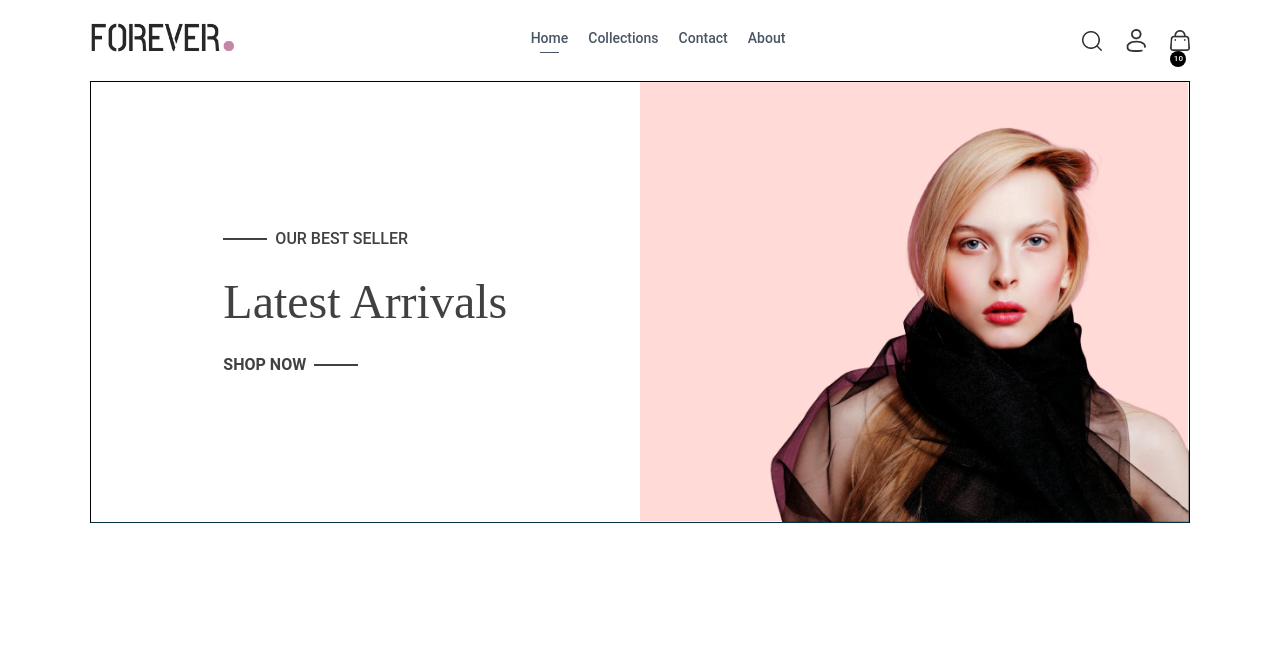
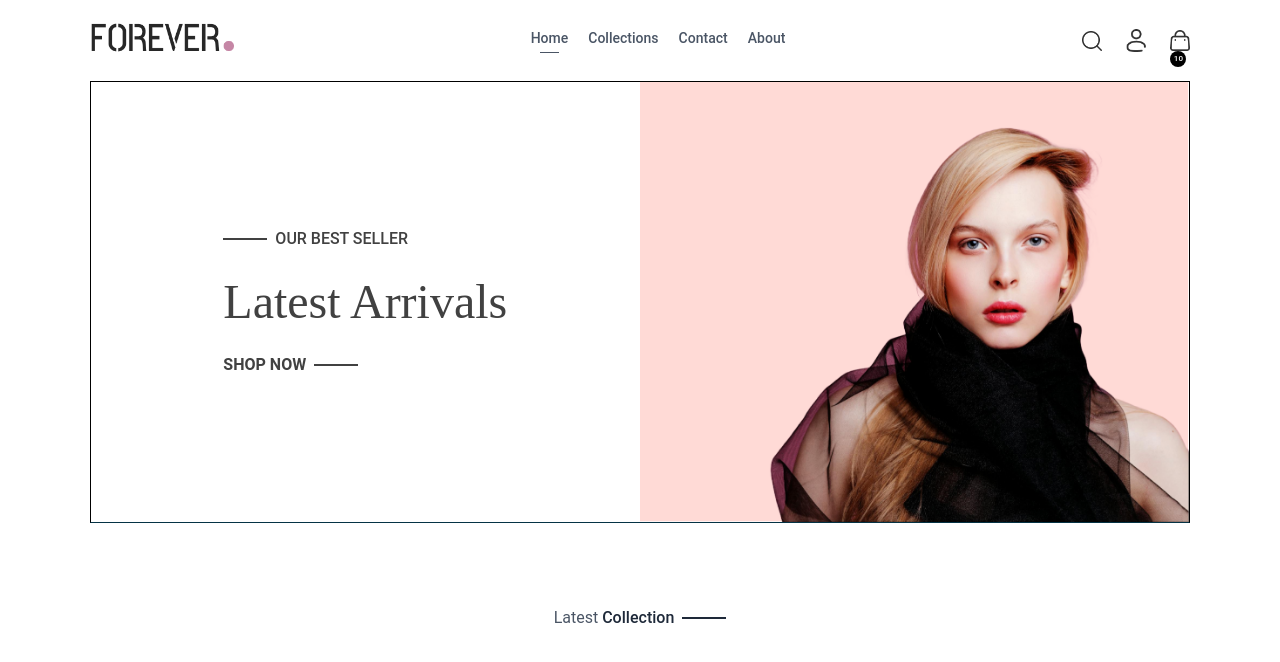
Before and after one commit to mubashirdawood/MERN-E-Commerce-Web-Application-Full-Stack-Project-, a React (Vite) app: page / in a window 1280 px wide. Shown: the top 662 px of the page. Built offline with nearby package versions, Linux system fonts and the light colour scheme.

Commit message:
Hero sections

```diff
--- a/src/components/Hero.jsx
+++ b/src/components/Hero.jsx
@@ -14,7 +14,7 @@ const Hero = () => {
             Latest Arrivals
           </h1>
           <div className="flex items-center gap-2">
-            <p p className="font-semibold text-sm md:text-base">
+            <p className="font-semibold text-sm md:text-base">
               SHOP NOW
             </p>
             <p className="w-8 md:w-11 h-[2px] bg-[#414141]"></p>
--- /dev/null
+++ b/src/components/LatestCollection.jsx
@@ -0,0 +1,22 @@
+import React from 'react'
+import { useContext } from 'react'
+import { ShopContext } from '../context/ShopCOntext'
+import Title from './Title';
+
+const LatestCollection = () => {
+   const {products}=useContext(ShopContext);
+
+
+
+
+  return (
+    <div className='my-10 '>
+      <div className='py-8 text-3xl text-center'>
+          <Title text1={"Latest"} text2={" Collection"}></Title>
+      </div>
+
+    </div>
+  )
+}
+
+export default LatestCollection
--- /dev/null
+++ b/src/components/Title.jsx
@@ -0,0 +1,15 @@
+import React from 'react'
+
+const Title = ({text1,text2}) => {
+  return (
+    <div className='inline-flex gap-2 items-center mb-3'>
+      <p className=" text-gray-600 text-sm md:text-base">
+        {text1} <span className='text-gray-800 font-medium'>{text2}</span>
+      </p>
+      <p className="w-8 md:w-11 h-[2px] bg-gray-800"></p>
+
+    </div>
+  )
+}
+
+export default Title
--- /dev/null
+++ b/src/context/ShopContext.jsx
@@ -0,0 +1,19 @@
+import { createContext } from "react";
+import { products } from "../assets/assets";
+
+export const ShopContext = createContext();
+
+const ShopContextProvider = (props) => {
+  const currency = "PKR";
+  const deliveryfee = 500;
+  const value = {
+    products,
+    currency,
+    deliveryfee,
+  };
+  return (
+    <ShopContext.Provider value={value}>{props.children}</ShopContext.Provider>
+  );
+};
+
+export default ShopContextProvider;
--- a/src/main.jsx
+++ b/src/main.jsx
@@ -3,10 +3,12 @@ import { createRoot } from 'react-dom/client'
 import './index.css'
 import App from './App.jsx'
 import { BrowserRouter } from 'react-router-dom'
-
+import ShopContextProvider from './context/ShopCOntext.jsx'
 
 createRoot(document.getElementById('root')).render(
   <BrowserRouter>
+  <ShopContextProvider>
     <App />
+  </ShopContextProvider>
   </BrowserRouter>
 )
--- a/src/pages/Home.jsx
+++ b/src/pages/Home.jsx
@@ -1,10 +1,12 @@
 import React from 'react'
 import Hero from '../components/Hero'
+import LatestCollection from '../components/LatestCollection'
 
 const Home = () => {
   return (
     <div>
       <Hero></Hero>
+      <LatestCollection></LatestCollection>
 
     </div>
   )
```
